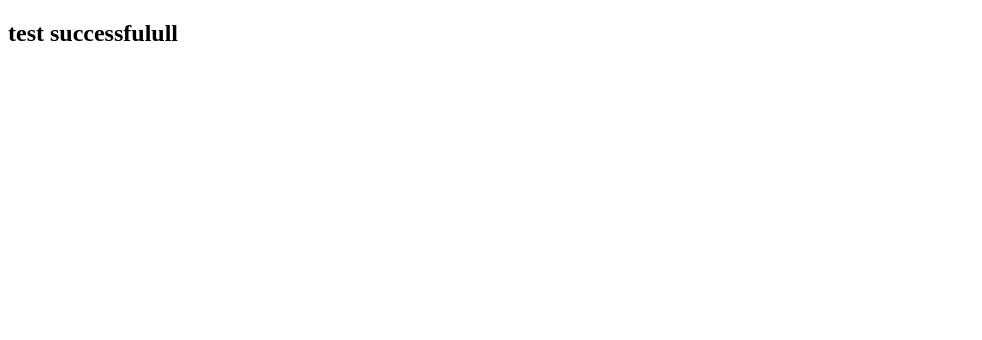
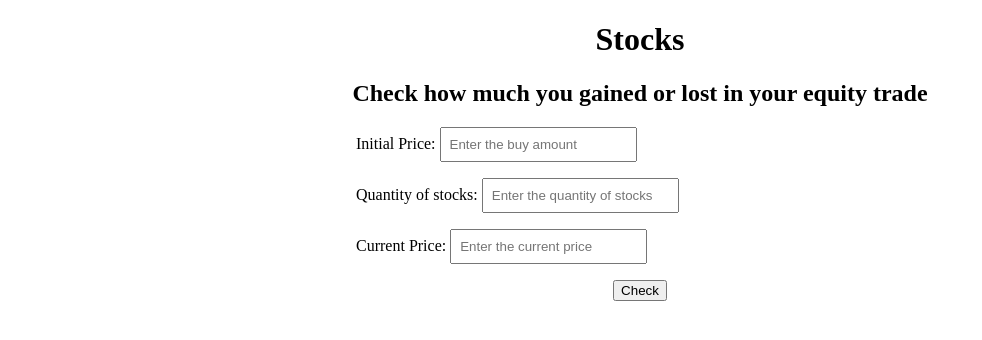
Before and after one commit to saadahmadhere/profit-loss-in-equity, a plain HTML site: page index.html in a window 1280 px wide. Shown: the whole page, without its empty margins (0-982 px from the left). Drawn offline with Linux system fonts and the light colour scheme.

Commit message:
done layout

```diff
--- a/index.html
+++ b/index.html
@@ -12,7 +12,26 @@
 
 <body>
 
-    <h2 id= "test">hello</h2>
+    <main>
+        <h1>Stocks</h1>
+        <h2>Check how much you gained or lost in your equity trade</h2>
+        <form id="form">
+            <label>
+                Initial Price: <input type="number" id="buy-price" placeholder="Enter the buy amount" >
+            </label>
+            <label>
+                Quantity of stocks: <input type="number" id="stocks-qty" placeholder="Enter the quantity of stocks">
+            </label>
+            <label>
+                Current Price: <input type="number" id="current-price"placeholder="Enter the current price">
+            </label>
+            <button type ="submit">Check</button>
+        </form>
+
+        <div class="output">
+
+        </div>
+    </main>
 
     <script src="script.js"></script>
 </body>
--- a/script.js
+++ b/script.js
@@ -1 +1,3 @@
-document.querySelector("#test").innerText = "test successfulull"
+let initialPrice = document.querySelector("#buy-price")
+let stocksQuantity = document.querySelector("#stocks-qty")
+let currentPrice = document.querySelector("#current-price")
--- a/style.css
+++ b/style.css
@@ -0,0 +1,24 @@
+main{
+    max-width: 600px;
+    margin: auto;
+    text-align: center;
+}
+
+form{
+    display: flex;
+    flex-direction: column;
+
+}
+
+label{
+    margin: auto auto 1rem 1rem;
+}
+
+input{
+    padding: 0.5rem;
+}
+
+
+button{
+    margin: auto
+}
```
